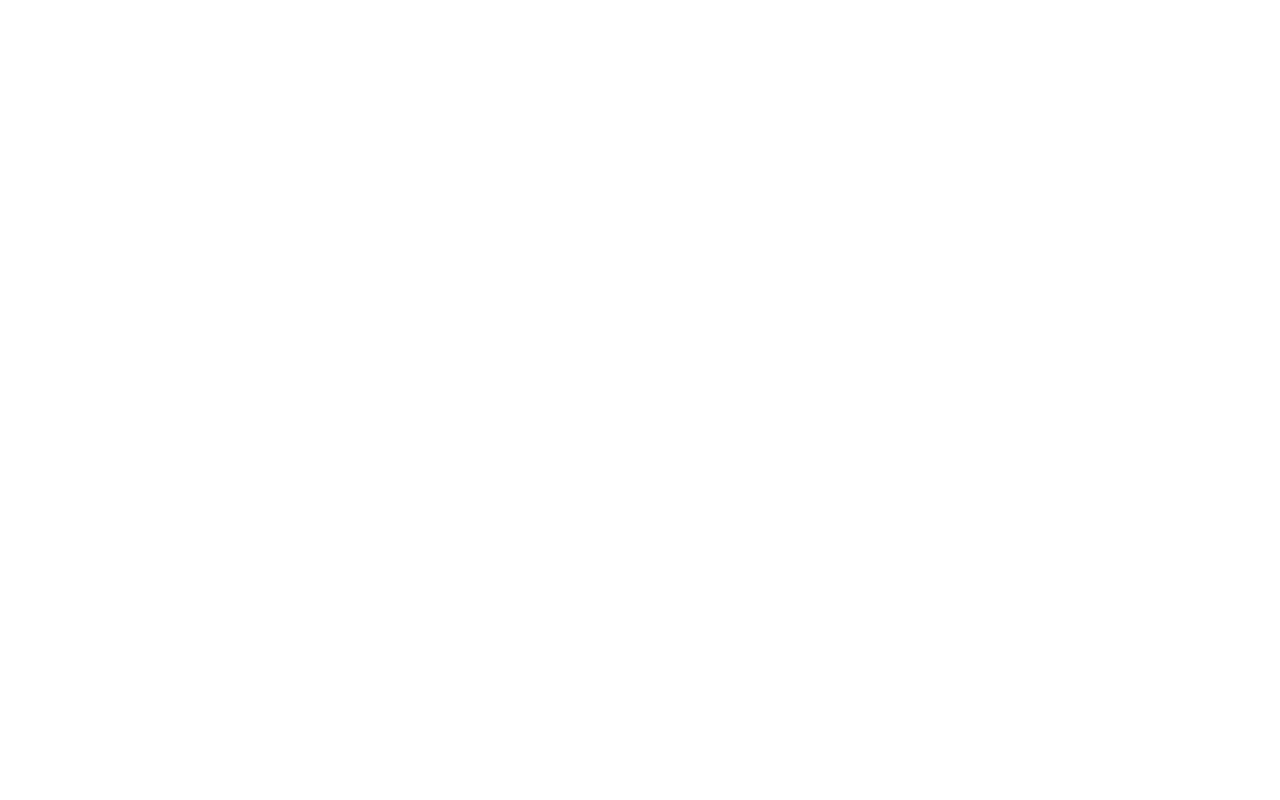
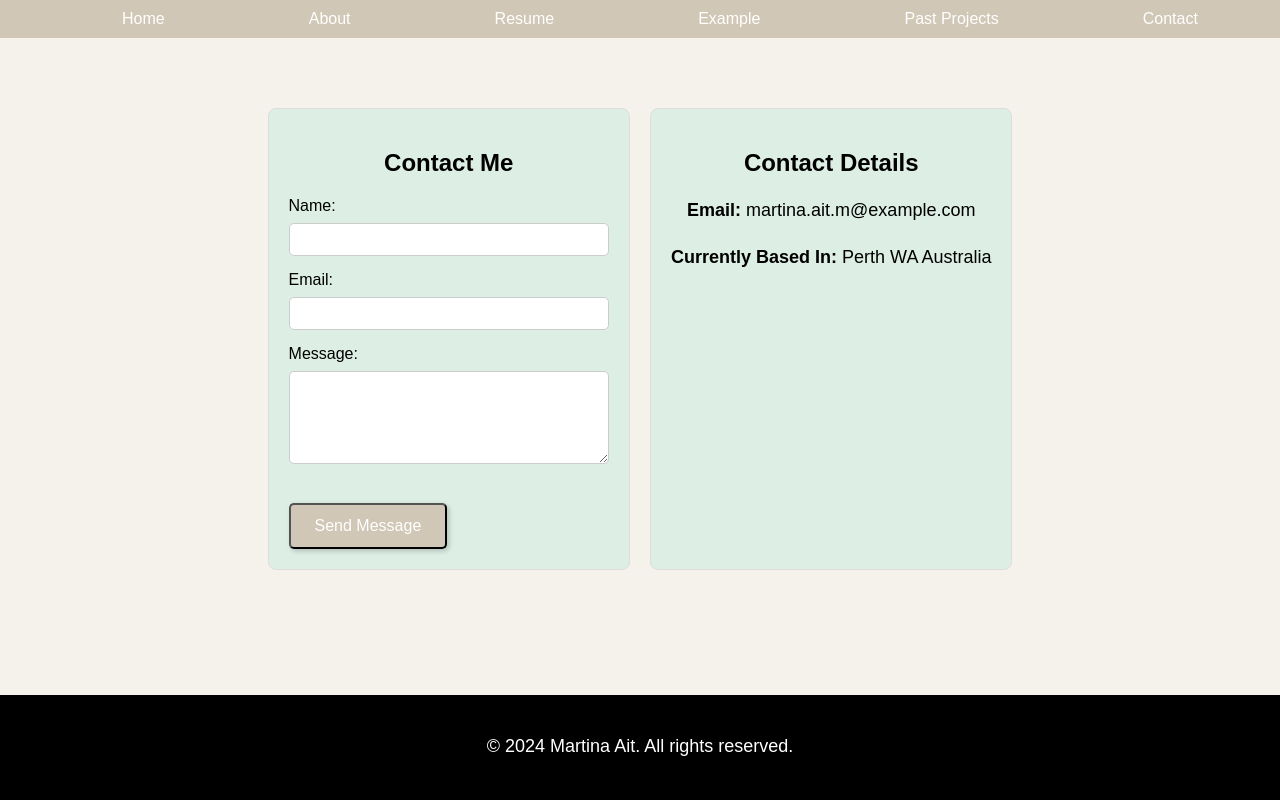
Before and after one commit to AITMAR-TAFE/Final-project, a plain HTML site: page contact.html in a window 1280 px wide. Drawn offline with Linux system fonts and the light colour scheme.

Commit message:
feat(contact.html): create contact page and  email form

```diff
--- a/assets/css/styles.css
+++ b/assets/css/styles.css
@@ -185,6 +185,33 @@ input {
     max-width: 600px;
 }
 
+.contact-container {
+    grid-template-columns: 1fr;
+}
+
+
+.contact-form label {
+    display: block;
+    margin-bottom: 5px;
+}
+
+.contact-form input,
+.contact-form textarea {
+    margin-bottom: 15px;
+}
+.contact-form button {
+    display: grid;
+    padding: 12px 24px;
+    background-color: #d0c7b6;
+    color: white;
+    text-decoration: none;
+    border-radius: 5px;
+    font-size: 16px;
+    box-shadow: 2px 2px 5px rgba(0, 0, 0, 0.2);
+    margin-top: 20px;
+}
+
+
 footer {
     background-color: #000000;
     padding: 20px;
@@ -267,6 +294,41 @@ footer {
     .mobile-nav-content {
         display: none;
     }
+    .contact-container {
+        display: grid;
+        grid-template-columns: 1fr 1fr;
+        gap: 20px;
+        margin: 20px;
+    }
+
+    .contact-form, .contact-details {
+        padding: 20px;
+        border: 1px solid #ddd;
+        border-radius: 8px;
+        background-color: #ddeee4;
+    }
+
+    .contact-form label {
+        display: block;
+        margin-bottom: 8px;
+        text-align: left;
+    }
+
+    .contact-form input,
+    .contact-form textarea {
+        width: 100%;
+        margin-bottom: 15px;
+        padding: 0.5rem;
+        border: 1px solid #ccc;
+        border-radius: 5px;
+        box-sizing: border-box;
+    }
+
+
+    .contact-form button:hover {
+        background-color: #f0e8d9;
+        color: black;
+    }
 }
 
 /* Mobile Dropdown Show Styles */
--- a/contact.html
+++ b/contact.html
@@ -1,10 +1,61 @@
 <!DOCTYPE html>
 <html lang="en">
-<head>
-    <meta charset="UTF-8">
-    <title>Title</title>
-</head>
-<body>
+    <head>
+        <meta charset="UTF-8">
+        <meta name="viewport" content="width=device-width, initial-scale=1.0">
+        <title>Contact</title>
+        <link rel="stylesheet" href="assets/css/styles.css">
+    </head>
+    <body>
+        <header>
+            <nav class="navbar">
+                <button class="hamburger" onclick="toggleMenu()">☰</button>
+                <ul id="mobileNav" class="mobile-nav-content">
+                    <li><a href="index.html">Home</a></li>
+                    <li><a href="about.html">About</a></li>
+                    <li><a href="resume.html">Resume</a></li>
+                    <li><a href="example.html">Example</a></li>
+                    <li><a href="projects.html">Past Projects</a></li>
+                    <li><a href="contact.html">Contact</a></li>
+                </ul>
+                <ul class="desktop-nav">
+                    <li><a href="index.html">Home</a></li>
+                    <li><a href="about.html">About</a></li>
+                    <li><a href="resume.html">Resume</a></li>
+                    <li><a href="example.html">Example</a></li>
+                    <li><a href="projects.html">Past Projects</a></li>
+                    <li><a href="contact.html">Contact</a></li>
+                </ul>
+            </nav>
+        </header>
+        <main>
+            <section class="contact-container">
+                <div class="contact-form">
+                    <h2>Contact Me</h2>
+                    <form>
+                        <label for="name">Name:</label>
+                        <input type="text" id="name" name="name" required>
 
-</body>
+                        <label for="email">Email:</label>
+                        <input type="email" id="email" name="email" required>
+
+                        <label for="message">Message:</label>
+                        <textarea id="message" name="message" rows="5" required></textarea>
+
+                        <button type="submit">Send Message</button>
+                    </form>
+                </div>
+
+                <div class="contact-details">
+                    <h2>Contact Details</h2>
+                    <p><strong>Email:</strong> martina.ait.m@example.com</p>
+                    <p><strong>Currently Based In:</strong> Perth WA Australia</p>
+                </div>
+            </section>
+        </main>
+        <footer>
+            <p>&copy; 2024 Martina Ait. All rights reserved.</p>
+        </footer>
+        <script src="assets/js/script.js"></script>
+    </body>
 </html>
```
